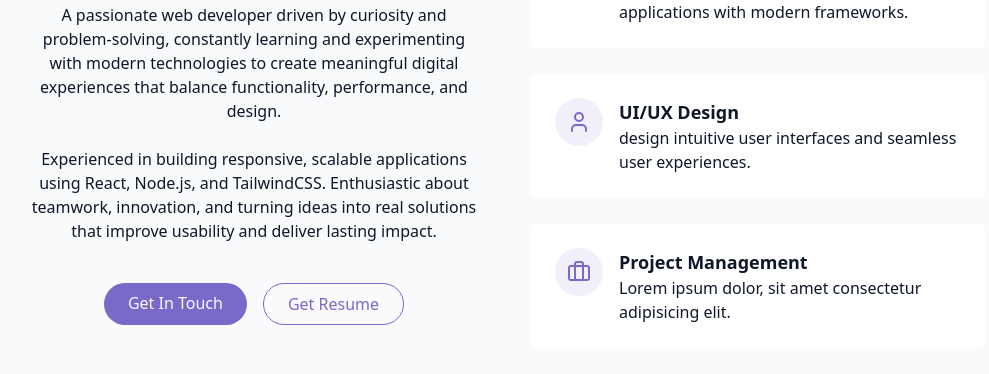
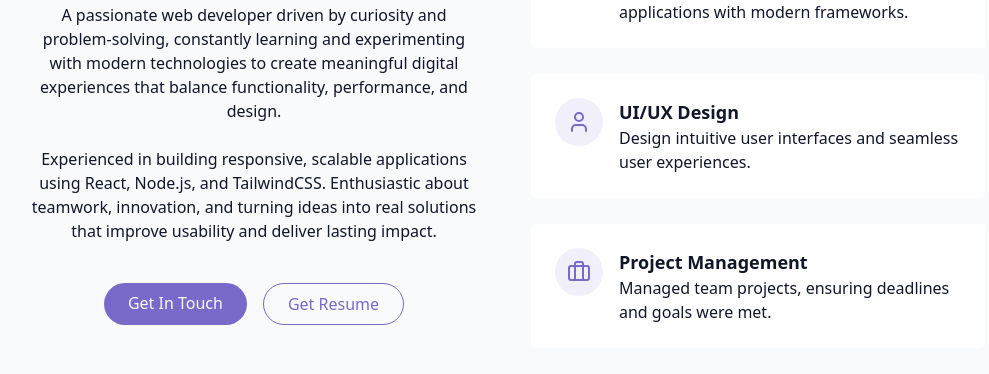
Before and after one commit to sonianuj01/My-Portfolio, a React (Vite) app: page / in a window 1280 px wide. Shown: the part 1061-1435 px from the top of the page, without its empty margins (134-1123 px from the left). Built offline with nearby package versions, Linux system fonts and the light colour scheme.

Commit message:
feat: update AboutSection and ProjectSection, and add ContactSection component

```diff
--- a/src/components/AboutSection.jsx
+++ b/src/components/AboutSection.jsx
@@ -21,7 +21,10 @@ const AboutSection = () => {
                             that improve usability and deliver lasting impact.</p>
                         <div className='flex flex-col sm:flex-row gap-4 pt-4 justify-center'>
                             <a href="#contact" className='cosmic-button'>Get In Touch</a>
-                            <a href="#contact" className='px-6 py-2 rounded-full border border-primary text-primary hover:bg-primary/10 transition-colors duration-300'>Get Resume</a>
+                            <a href="https://drive.google.com/drive/folders/1_tnaXoQgfPvdgegtqXZXwu_fyVR1psYX?usp=sharing"
+                                className='px-6 py-2 rounded-full border border-primary text-primary hover:bg-primary/10 transition-colors duration-300'
+                            >
+                            Get Resume</a>
                         </div>
                     </div>
 
@@ -46,7 +49,7 @@ const AboutSection = () => {
                                 </div>
                                 <div className='text-left'>
                                     <h4 className='font-semibold text-lg'>UI/UX Design</h4>
-                                    <p className='text-muted-foreground'>design intuitive user interfaces and seamless user experiences.</p>
+                                    <p className='text-muted-foreground'>Design intuitive user interfaces and seamless user experiences.</p>
                                 </div>
                             </div>
                         </div>
@@ -57,7 +60,7 @@ const AboutSection = () => {
                                 </div>
                                 <div className='text-left'>
                                     <h4 className='font-semibold text-lg'>Project Management</h4>
-                                    <p className='text-muted-foreground'>Lorem ipsum dolor, sit amet consectetur adipisicing elit.</p>
+                                    <p className='text-muted-foreground'>Managed team projects, ensuring deadlines and goals were met.</p>
                                 </div>
                             </div>
                         </div>
```
